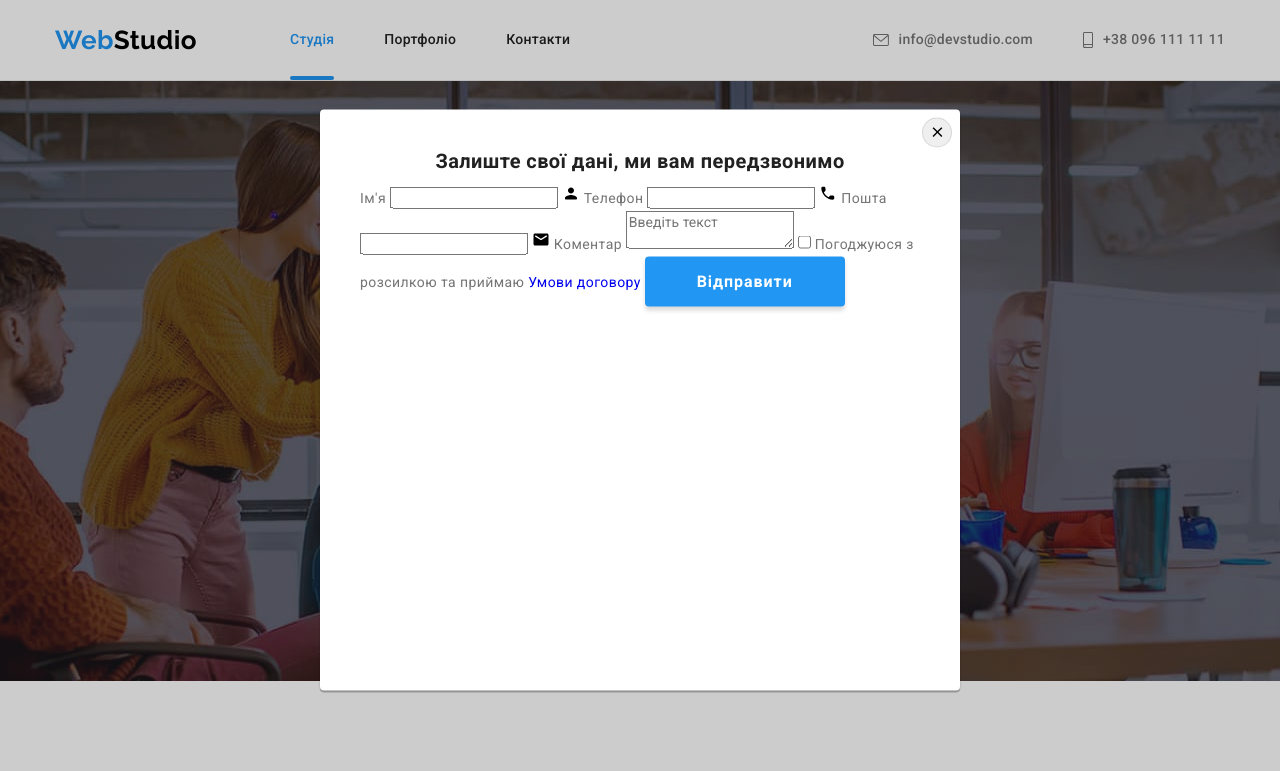
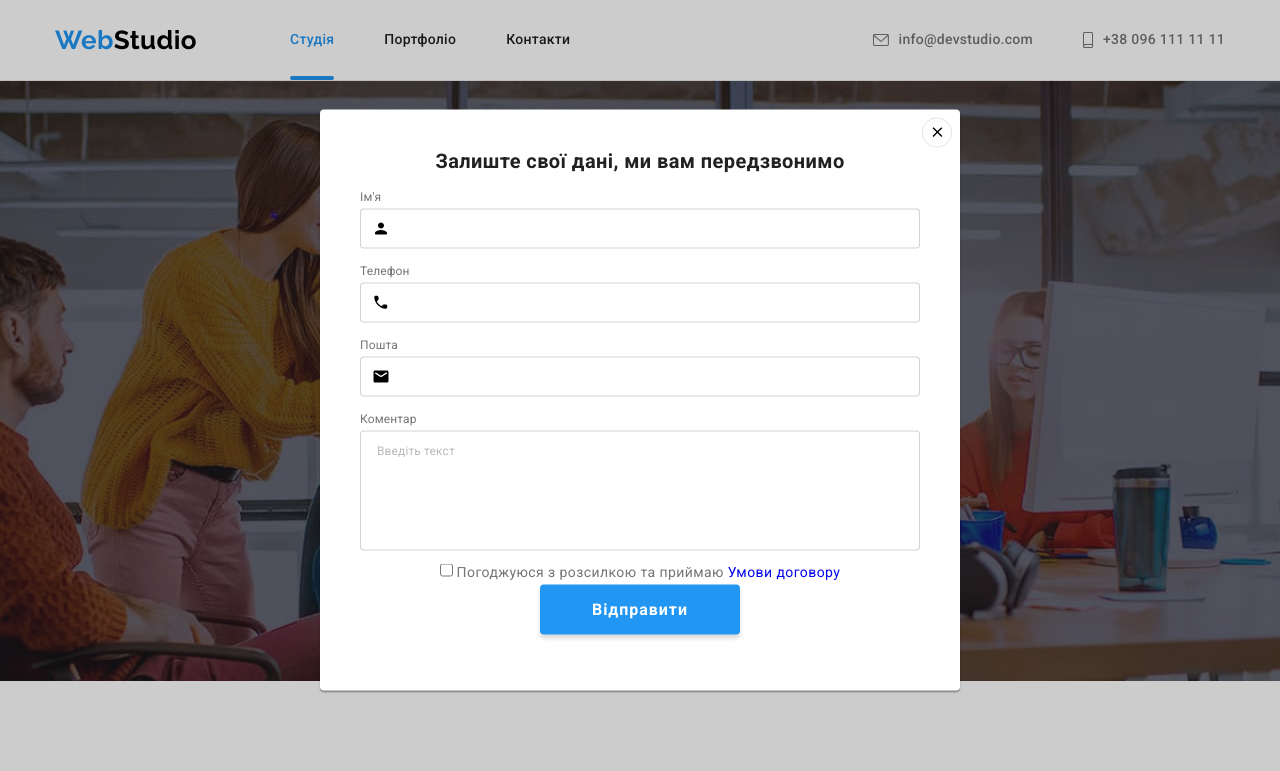
Before and after one commit to Turt1ePower/goit-markup-hw-07, a plain HTML site: page index.html in a window 1280 px wide. Both pictures are taken after a click on the button "Замовити послугу". Shown: the top 771 px of the page. Drawn offline with nearby package versions, Linux system fonts and the light colour scheme.

Commit message:
add order-form component

```diff
--- a/index.html
+++ b/index.html
@@ -32,11 +32,7 @@
         <nav class="site-nav">
           <ul class="site-nav__list">
             <li class="site-nav__item">
-              <a
-                href="index.html"
-                class="site-nav__link site-nav__link--current-page"
-                >Студія</a
-              >
+              <a href="index.html" class="site-nav__link site-nav__link--current-page">Студія</a>
             </li>
             <li class="site-nav__item">
               <a href="portfolio.html" class="site-nav__link">Портфоліо</a>
@@ -74,9 +70,7 @@
       <section class="hero section section--hero">
         <div class="container">
           <h1 class="hero__title">Ефективні рішення для вашого бізнесу</h1>
-          <button type="button" class="main-button" data-modal-open>
-            Замовити послугу
-          </button>
+          <button type="button" class="main-button" data-modal-open>Замовити послугу</button>
         </div>
       </section>
 
@@ -93,8 +87,7 @@
               </div>
               <h3 class="features-list__title">УВАГА ДО ДЕТАЛЕЙ</h3>
               <p class="features-list__text">
-                Ідейні міркування, і навіть початок повсякденної роботи з
-                формування позиції.
+                Ідейні міркування, і навіть початок повсякденної роботи з формування позиції.
               </p>
             </li>
             <li class="features-list__item">
@@ -105,8 +98,7 @@
               </div>
               <h3 class="features-list__title">ПУНКТУАЛЬНІСТЬ</h3>
               <p class="features-list__text">
-                Завдання організації, особливо рамки і місце навчання кадрів
-                тягне у себе.
+                Завдання організації, особливо рамки і місце навчання кадрів тягне у себе.
               </p>
             </li>
             <li class="features-list__item">
@@ -128,8 +120,7 @@
               </div>
               <h3 class="features-list__title">СУЧАСНІ ТЕХНОЛОГІЇ</h3>
               <p class="features-list__text">
-                Значимість цих проблем настільки очевидна, що реалізація
-                планових завдань.
+                Значимість цих проблем настільки очевидна, що реалізація планових завдань.
               </p>
             </li>
           </ul>
@@ -182,12 +173,7 @@
           <h2 class="section-title">Наша команда</h2>
           <ul class="teammate-list">
             <li class="teammate-list__card">
-              <img
-                src="./images/team1.jpg"
-                alt="ігор"
-                width="270"
-                class="teammate-list__photo"
-              />
+              <img src="./images/team1.jpg" alt="ігор" width="270" class="teammate-list__photo" />
               <h3 class="teammate-list__name">Ігор Дем'яненко</h3>
               <p class="teammate-list__position">Product Designer</p>
               <ul class="soc-list">
@@ -222,12 +208,7 @@
               </ul>
             </li>
             <li class="teammate-list__card">
-              <img
-                src="./images/team2.jpg"
-                alt="ольга"
-                width="270"
-                class="teammate-list__photo"
-              />
+              <img src="./images/team2.jpg" alt="ольга" width="270" class="teammate-list__photo" />
               <h3 class="teammate-list__name">Ольга Рєпіна</h3>
               <p class="teammate-list__position">Frontend Developer</p>
               <ul class="soc-list">
@@ -262,12 +243,7 @@
               </ul>
             </li>
             <li class="teammate-list__card">
-              <img
-                src="./images/team3.jpg"
-                alt="микола"
-                width="270"
-                class="teammate-list__photo"
-              />
+              <img src="./images/team3.jpg" alt="микола" width="270" class="teammate-list__photo" />
               <h3 class="teammate-list__name">Микола Тарасов</h3>
               <p class="teammate-list__position">Marketing</p>
               <ul class="soc-list">
@@ -416,14 +392,10 @@
                 >
               </li>
               <li class="address__item">
-                <a href="mailto:info@devstudio.com" class="address__contact"
-                  >info@devstudio.com</a
-                >
+                <a href="mailto:info@devstudio.com" class="address__contact">info@devstudio.com</a>
               </li>
               <li class="address__item">
-                <a href="tel:+380961111111" class="address__contact"
-                  >+38 096 111 11 11</a
-                >
+                <a href="tel:+380961111111" class="address__contact">+38 096 111 11 11</a>
               </li>
             </ul>
           </address>
@@ -434,44 +406,28 @@
           <ul class="soc-list">
             <li class="soc-list__item">
               <a href="" class="soc-list__link soc-list__link--footer-bg">
-                <svg
-                  class="soc-list__icon soc-list__icon--footer-fill"
-                  width="20"
-                  height="20"
-                >
+                <svg class="soc-list__icon soc-list__icon--footer-fill" width="20" height="20">
                   <use href="./images/symbol-defs.svg#icon-instagram"></use>
                 </svg>
               </a>
             </li>
             <li class="soc-list__item">
               <a href="" class="soc-list__link soc-list__link--footer-bg">
-                <svg
-                  class="soc-list__icon soc-list__icon--footer-fill"
-                  width="20"
-                  height="20"
-                >
+                <svg class="soc-list__icon soc-list__icon--footer-fill" width="20" height="20">
                   <use href="./images/symbol-defs.svg#icon-twitter"></use>
                 </svg>
               </a>
             </li>
             <li class="soc-list__item">
               <a href="" class="soc-list__link soc-list__link--footer-bg">
-                <svg
-                  class="soc-list__icon soc-list__icon--footer-fill"
-                  width="20"
-                  height="20"
-                >
+                <svg class="soc-list__icon soc-list__icon--footer-fill" width="20" height="20">
                   <use href="./images/symbol-defs.svg#icon-facebook"></use>
                 </svg>
               </a>
             </li>
             <li class="soc-list__item">
               <a href="" class="soc-list__link soc-list__link--footer-bg">
-                <svg
-                  class="soc-list__icon soc-list__icon--footer-fill"
-                  width="20"
-                  height="20"
-                >
+                <svg class="soc-list__icon soc-list__icon--footer-fill" width="20" height="20">
                   <use href="./images/symbol-defs.svg#icon-linkedin"></use>
                 </svg>
               </a>
@@ -512,43 +468,40 @@
 
         <div class="modal__container">
           <p class="modal__title">Залиште свої дані, ми вам передзвонимо</p>
-          <form class="modal-form">
-            <label class="form-wrap">
-              <span class="form-label">Ім'я</span>
-              <input type="text" class="form-input" name="customer-name" />
-              <svg class="form-icon" width="18" height="18">
+
+          <form class="order-form">
+            <label class="order-form__wrap">
+              <span class="order-form__label">Ім'я</span>
+              <input type="text" class="order-form__input" name="customer-name" />
+              <svg class="order-form__icon" width="18" height="18">
                 <use href="./images/symbol-defs.svg#icon-modal-person"></use>
               </svg>
             </label>
-            <label class="form-wrap">
-              <span class="form-label">Телефон</span>
-              <input type="tel" class="form-input" name="phone" />
-              <svg class="form-icon" width="18" height="18">
+            <label class="order-form__wrap">
+              <span class="order-form__label">Телефон</span>
+              <input type="tel" class="order-form__input" name="phone" />
+              <svg class="order-form__icon" width="18" height="18">
                 <use href="./images/symbol-defs.svg#icon-modal-phone"></use>
               </svg>
             </label>
-            <label class="form-wrap">
-              <span class="form-label">Пошта</span>
-              <input type="email" class="form-input" name="email" />
-              <svg class="form-icon" width="18" height="18">
+            <label class="order-form__wrap">
+              <span class="order-form__label">Пошта</span>
+              <input type="email" class="order-form__input" name="email" />
+              <svg class="order-form__icon" width="18" height="18">
                 <use href="./images/symbol-defs.svg#icon-modal-email"></use>
               </svg>
             </label>
-            <label class="form-wrap">
-              <span class="form-label">Коментар</span>
+            <label class="order-form__wrap">
+              <span class="order-form__label">Коментар</span>
               <textarea
-                class="form-textarea"
+                class="order-form__textarea"
                 name="comment"
                 placeholder="Введіть текст"
               ></textarea>
             </label>
 
             <label class="checkbox-wrap">
-              <input
-                class="original-checkbox"
-                type="checkbox"
-                name="policy-checkbox"
-              />
+              <input class="original-checkbox" type="checkbox" name="policy-checkbox" />
               <span class="checkbox"></span>
               <span class="checkbox-text">
                 Погоджуюся з розсилкою та приймаю
--- a/sass/base/_reset.scss
+++ b/sass/base/_reset.scss
@@ -27,6 +27,7 @@ ul {
 button {
 	cursor: pointer;
 	border: none;
+	background-color: inherit;
 }
 
 img {
--- /dev/null
+++ b/sass/components/_order-form.scss
@@ -0,0 +1,101 @@
+.order-form {
+	text-align: center;
+}
+
+.order-form__wrap {
+	position: relative;
+	margin-bottom: 10px;
+
+	display: block;
+
+	text-align: left;
+
+	cursor: pointer;
+
+	&:last-child {
+		margin-bottom: 20px;
+	}
+}
+
+.order-form__label {
+	margin-bottom: 4px;
+
+	font-size: 12px;
+	line-height: 1.17;
+	letter-spacing: 0.01em;
+
+	color: $primary-color;
+	cursor: pointer;
+}
+
+.order-form__input {
+	width: 100%;
+	height: 40px;
+
+	padding-top: 11px;
+	padding-bottom: 11px;
+	padding-left: 42px;
+	padding-right: 12px;
+
+
+	border: 1px solid rgba(33, 33, 33, 0.2);
+	border-radius: 4px;
+
+	outline: none;
+	cursor: pointer;
+
+	transition: border-color 250ms cubic-bezier(0.4, 0, 0.2, 1);
+
+	&:hover,
+	&:focus {
+		border-color: $accent-color;
+	}
+}
+// order-form__icon
+.order-form__icon {
+	position: absolute;
+	bottom: 11px;
+	left: 12px;
+
+	transition: fill 250ms cubic-bezier(0.4, 0, 0.2, 1);
+
+	.order-form__wrap:hover &,
+	.order-form__input:focus+& {
+		fill: $accent-color;
+	}
+}
+
+.order-form__textarea {
+	width: 100%;
+	height: 120px;
+
+	padding-top: 12px;
+	padding-bottom: 12px;
+	padding-left: 16px;
+	padding-right: 16px;
+
+	display: block;
+
+	resize: none;
+
+	border: 1px solid rgba(33, 33, 33, 0.2);
+	border-radius: 4px;
+
+	transition: border-color 250ms cubic-bezier(0.4, 0, 0.2, 1);
+
+	outline: none;
+	cursor: pointer;
+
+	&::placeholder {
+		font-size: 12px;
+		line-height: 1.17;
+		letter-spacing: 0.01em;
+
+		color: $placeholder-color;
+	}
+
+	&:hover,
+	&:focus {
+		border-color: $accent-color;
+	}
+}
--- a/sass/main.scss
+++ b/sass/main.scss
@@ -20,8 +20,7 @@
 @import './components/teammate-list';
 @import './components/soc-list';
 @import './components/clients';
-@import './components/modal';
-@import './components/close-btn';
+
 
 
 @import './components/page-footer';
@@ -30,3 +29,6 @@
 
 
 @import './components/backdrop';
+@import './components/modal';
+@import './components/close-btn';
+@import './components/order-form';
--- a/sass/utils/_visually-hidden.scss
+++ b/sass/utils/_visually-hidden.scss
@@ -1,10 +1,13 @@
 .visually-hidden {
-	position: absolute;
+position: absolute;
 	width: 1px;
 	height: 1px;
 	margin: -1px;
 	border: 0;
 	padding: 0;
+
 	white-space: nowrap;
+	clip-path: inset(100%);
+	clip: rect(0 0 0 0);
 	overflow: hidden;
 }
```
Also changed, not shown: css/main.css, css/main.min.css, 2 other files.
